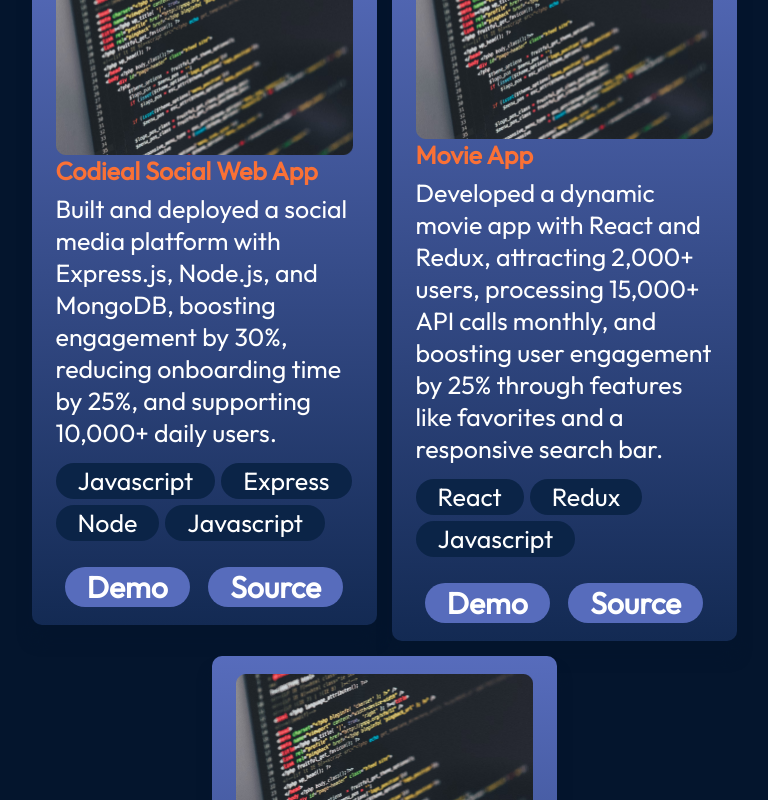
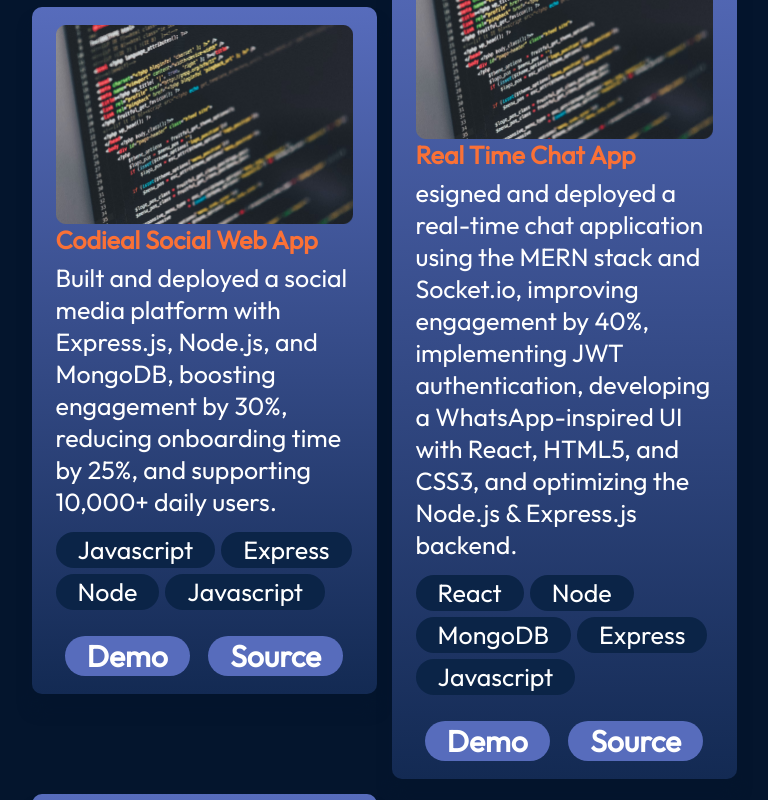
Before and after one commit to S-Khan786/personal-portfolio, a React (Vite) app: page / in a window 1280 px wide. Shown: the part 2140-2940 px from the top of the page, without its empty margins (256-1024 px from the left). Built offline with nearby package versions, Linux system fonts and the light colour scheme.

Commit message:
Added one more project

```diff
--- a/index.html
+++ b/index.html
@@ -2,7 +2,7 @@
 <html lang="en">
   <head>
     <meta charset="UTF-8" />
-    <link rel="icon" type="image/png" href="/favicon.ico" />
+    <link rel="icon" type="image/png" href="./public/assets/hero/heroImage.png" />
     <meta name="viewport" content="width=device-width, initial-scale=1.0" />
     <title>My Portfolio</title>
   </head>
--- a/src/data/projects.json
+++ b/src/data/projects.json
@@ -8,11 +8,19 @@
       "source": "https://github.com/S-Khan786/major-project-1"
     },
     {
+      "title": "Real Time Chat App",
+      "imageSrc": "projects/project.png",
+      "description": "esigned and deployed a real-time chat application using the MERN stack and Socket.io, improving engagement by 40%, implementing JWT authentication, developing a WhatsApp-inspired UI with React, HTML5, and CSS3, and optimizing the Node.js & Express.js backend.",
+      "skills": ["React", "Node", "MongoDB", "Express", "Javascript"],
+      "demo": "https://sk-chat-app.onrender.com/login",
+      "source": "https://github.com/S-Khan786/chat-mern-app"
+    },
+    {
       "title": "Movie App",
       "imageSrc": "projects/project.png",
       "description": "Developed a dynamic movie app with React and Redux, attracting 2,000+ users, processing 15,000+ API calls monthly, and boosting user engagement by 25% through features like favorites and a responsive search bar.",
       "skills": ["React", "Redux", "Javascript"],
-      "demo": "",
+      "demo": "https://movie-webbb-app.netlify.app/",
       "source": "https://github.com/S-Khan786/Movie-Application"
     },
     {
@@ -20,7 +28,7 @@
       "imageSrc": "projects/project.png",
       "description": "Developed a dynamic weather app with React.js, attracting 5,000+ users, processing 10,000+ daily API requests, and improving performance by 20% while ensuring cross-device compatibility.",
       "skills": ["React", "Javascript", "OpenWeatherAPI"],
-      "demo": "",
+      "demo": "https://weather-webbb-app.netlify.app/",
       "source": "https://github.com/S-Khan786/WeatherApp"
     }
   ]
```
